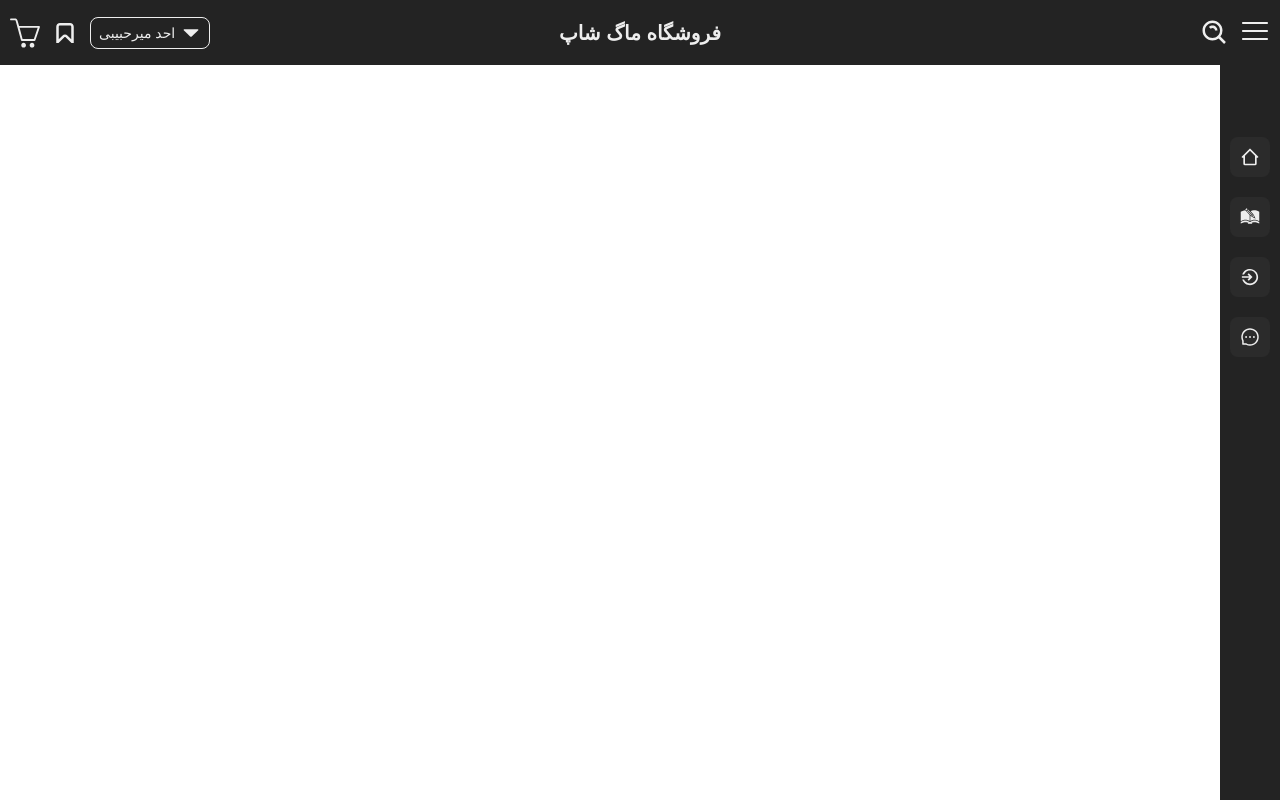
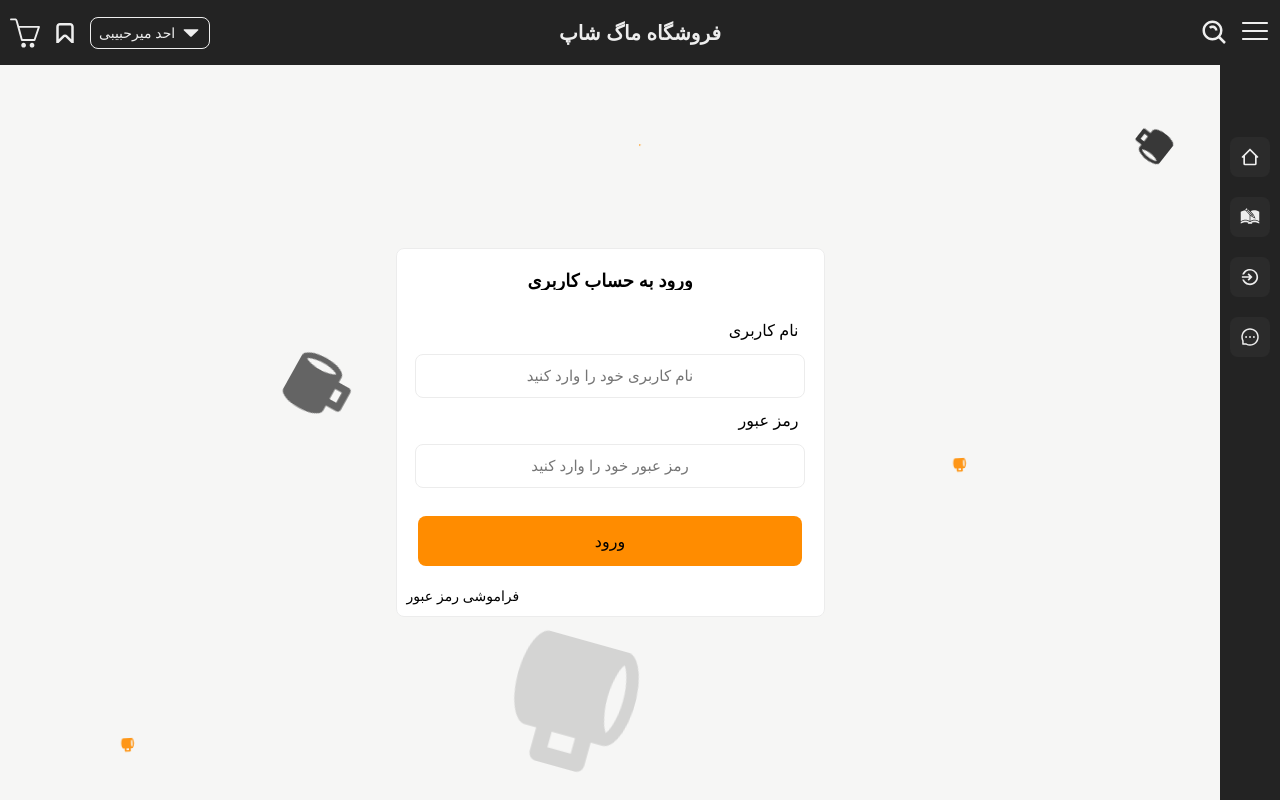
Before and after one commit to ahadcloner/mug-shop, a React (Create React App) app in the folder mug-shop/: page /login in a window 1280 px wide. Built offline with nearby package versions, Linux system fonts and the light colour scheme.

Commit message:
added login page and animations

```diff
--- a/mug-shop/src/App.js
+++ b/mug-shop/src/App.js
@@ -13,6 +13,7 @@ import BuyCard from "./components/BuyCard";
 import ProductDetail from "./components/ProductDetail";
 import ProductGallery from "./components/ProductGallery";
 import MainPage from "./components/MainPage";
+import Login from "./components/Login";
 
 function App() {
     const [sideBarStatus, setSideBarStatus] = useState('sb-hide');
@@ -25,10 +26,11 @@ function App() {
                 <SideBar></SideBar>
                 <Routes>
                     <Route path={'/'} element={<MainPage/>}/>
-                    <Route path={'/card'} element={<BuyCard/>}/>
+                    <Route path={'/login'} element={<Login/>}/>
+                    <Route path={'/cart'} element={<BuyCard/>}/>
                     <Route path={'/product-detail/:id'} element={<ProductDetail/>}/>
                 </Routes>
-                <UserArea></UserArea>
+                {/*<UserArea></UserArea>*/}
             </BrowserRouter>
                 </SbContext.Provider>
             </UaContext.Provider>
--- /dev/null
+++ b/mug-shop/src/assets/styles/Login.css
@@ -0,0 +1,171 @@
+.login-container{
+    width: calc(100% - 60px);
+    height : calc( 100vh  - 65px);
+    position: absolute;
+    top: 65px;
+    background-color: #F6F6F5;
+
+
+    display: flex;
+    justify-content: center;
+    align-items: center;
+}
+.login-form{
+    width: 35%;
+    height: 50%;
+    background-color: white;
+    border-radius: 8px;
+    border: 1px solid #ececec;
+    display: flex;
+    flex-direction: column;
+    justify-content: space-evenly;
+    align-items: center;
+    z-index: 1
+;
+}
+.login-top{
+    width: 100%;
+    display: flex;
+    justify-content: center;
+    align-items: center;
+}
+.login-top span{
+    color: black;
+    font-size: 18px;
+    margin: 20px;
+    font-weight: 700;
+}
+.login-mid{
+    display: flex;
+    flex-direction: column;
+    width: 100%;
+}
+.login-row{
+    width:100%;
+    display: flex;
+    flex-direction: column;
+    justify-content: space-between;
+    align-items: center;
+}
+.login-row span{
+    font-size: 16px;
+    color: black;
+    margin: 10px 25px;
+    align-self: end;
+}
+.login-row input{
+    width: 90%;
+    margin: 5px;
+    height: 40px;
+    border-radius: 8px;
+    border: 1px solid #ececec;
+    font-size: 15px;
+    text-align: center;
+    outline: none;
+
+ }
+
+.login-action{
+    width: 100%;
+    display: flex;
+    flex-direction: row-reverse;
+    justify-content: center;
+    align-items: center;
+    margin-top: 10px;
+}
+.login-action button{
+    cursor: pointer;
+   width: 90%;
+    height: 50px;
+    background: darkorange;
+    color:black;
+    border: none;
+    font-size: 16px;
+    font-family: 'vazirmatn', sans-serif;
+    border-radius: 8px;
+    margin: 10px auto;
+}
+.login-action button:hover{
+    transform: scale(1.05) !important;
+}
+.login-link{
+    width: 100%;
+   display: flex;
+    justify-content: start;
+    align-items: center;
+}
+.login-link span{
+    color: black;
+    font-size: 14px;
+    margin:10px
+}
+
+/*animation for login page background*/
+.hero {
+    position: relative;
+    overflow: hidden;
+}
+
+.cube {
+    position: absolute;
+    top: 80vh;
+    left: 45vw;
+    width: 10px;
+    height: 10px;
+    color: black;
+    /*border: 1px solid rgba(255, 140, 0, 0.92);*/
+    transform-origin: top left;
+    transform: scale(0) rotate(0deg) translate(-50%, -50%);
+    animation: cube 6s ease-in forwards infinite;
+}
+
+.cube:nth-child(5) {
+    color: darkorange;
+}
+.cube:nth-child(3) {
+    color: darkorange;
+}
+.cube:nth-child(6) {
+    color: darkorange;
+}
+
+.cube:nth-child(2) {
+    animation-delay: 2s;
+    left: 25vw;
+    top: 40vh;
+}
+
+.cube:nth-child(3) {
+    animation-delay: 4s;
+    left: 75vw;
+    top: 50vh;
+}
+
+.cube:nth-child(4) {
+    animation-delay: 3s;
+    left: 90vw;
+    top: 10vh;
+}
+
+.cube:nth-child(5) {
+    animation-delay: 4s;
+    left: 10vw;
+    top: 85vh;
+}
+
+.cube:nth-child(6) {
+    animation-delay: 5s;
+    left: 50vw;
+    top: 10vh;
+}
+
+@keyframes cube {
+    from {
+        transform: scale(0) rotate(0deg) translate(-50%, -50%);
+        opacity: 1;
+    }
+    to {
+        transform: scale(15) rotate(960deg) translate(-50%, -50%);
+        opacity: 0;
+    }
+}
--- /dev/null
+++ b/mug-shop/src/components/Login.jsx
@@ -0,0 +1,41 @@
+import React from "react";
+import '../assets/styles/Login.css';
+import { ImMug } from "react-icons/im";
+
+function Login(){
+    return(
+        <div className={'login-container hero'}>
+            <form className={'login-form'}>
+                <div className="login-top">
+                    <span className={'hero title'}>ورود به حساب کاربری</span>
+                </div>
+                <div className="login-mid">
+                    <div className="login-row">
+                        <span>نام کاربری</span>
+                        <input type={"text"} placeholder={'نام کاربری خود را وارد کنید'}/>
+                    </div>
+                    <div className="login-row">
+                        <span>رمز عبور</span>
+                        <input className={'dir-left'} type={"password"} placeholder={'رمز عبور خود را وارد کنید'}/>
+                    </div>
+
+                </div>
+                <div className="login-action">
+                    <button>ورود</button>
+                </div>
+                <div className="login-link">
+                    <span>فراموشی رمز عبور</span>
+                </div>
+            </form>
+        < ImMug className={'cube'}/>
+        < ImMug className={'cube'}/>
+        < ImMug className={'cube'}/>
+        < ImMug className={'cube'}/>
+        < ImMug className={'cube'}/>
+        < ImMug className={'cube'}/>
+
+        </div>
+
+    )
+}
+export default Login;
```
Also changed, not shown: mug-shop/src/assets/images/login.jpg (added).
